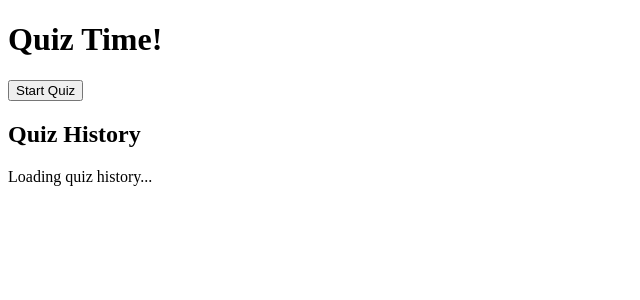
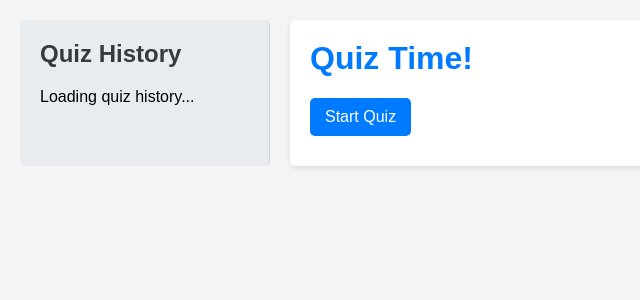
Before and after one commit to shubhamtodkar06/quiz, a Django app: template quiz/templates/quiz_page.html in a window 1280 px wide. Shown: the top 300 px of the page, without its empty margins (0-640 px from the left). Run offline with Django 4.2, Linux system fonts and the light colour scheme; the template is opened without the code that fills it, so the values that code supplies are empty.

Commit message:
final Commit

```diff
--- a/quiz/serializers.py
+++ b/quiz/serializers.py
@@ -5,10 +5,10 @@
 class QuizQuestionSerializer(serializers.ModelSerializer):
     class Meta:
         model = QuizQuestion
-        fields = ['id', 'question_text', 'options']  # Exclude correct_answer
+        fields = ['id', 'question_text', 'options']
 
 class SubmitQuizSerializer(serializers.Serializer):
-    answers = serializers.JSONField()  # Expected format: {question_id: user_answer}
+    answers = serializers.JSONField()
 
 class QuizAttemptSerializer(serializers.ModelSerializer):
     questions = QuizQuestionSerializer(many=True, read_only=True)
--- a/quiz/templates/quiz_page.html
+++ b/quiz/templates/quiz_page.html
@@ -2,8 +2,117 @@
 <html>
 <head>
     <title>Quiz</title>
+    <style>
+        body {
+            font-family: sans-serif;
+            margin: 20px;
+            background-color: #f4f4f4;
+            display: flex;
+        }
+
+        .main-container {
+            display: flex;
+            width: 100%;
+        }
+
+        .history-sidebar {
+            width: 250px;
+            background-color: #e9ecef;
+            padding: 20px;
+            border-right: 1px solid #ced4da;
+            margin-right: 20px;
+            box-sizing: border-box;
+            border-radius: 5px;
+        }
+
+        .history-sidebar h2 {
+            margin-top: 0;
+            color: #343a40;
+        }
+
+        .history-sidebar div {
+            margin-bottom: 15px;
+            padding-bottom: 15px;
+            border-bottom: 1px solid #ced4da;
+        }
+
+        .history-sidebar div:last-child {
+            border-bottom: none;
+            margin-bottom: 0;
+            padding-bottom: 0;
+        }
+
+        .quiz-content {
+            flex-grow: 1;
+            background-color: #fff;
+            padding: 20px;
+            border-radius: 5px;
+            box-shadow: 0 2px 5px rgba(0, 0, 0, 0.1);
+        }
+
+        .quiz-content h1 {
+            color: #007bff;
+            margin-top: 0;
+        }
+
+        .quiz-content button {
+            padding: 10px 15px;
+            margin-bottom: 10px;
+            border: none;
+            border-radius: 5px;
+            background-color: #007bff;
+            color: white;
+            cursor: pointer;
+            font-size: 16px;
+        }
+
+        .quiz-content button:hover {
+            background-color: #0056b3;
+        }
+
+        #quizContainer, #resultsContainer {
+            margin-top: 20px;
+        }
+
+        #resultsContainer h2 {
+            color: #28a745;
+        }
+
+        #questionContainer div {
+            margin-bottom: 20px;
+            padding: 15px;
+            border: 1px solid #ddd;
+            border-radius: 5px;
+            background-color: #f9f9f9;
+        }
+
+        #questionContainer h3 {
+            color: #333;
+            margin-top: 0;
+        }
+
+        #questionContainer input[type="radio"] {
+            margin-right: 5px;
+        }
+
+        #questionContainer label {
+            margin-right: 15px;
+        }
+
+        #scoreDisplay {
+            font-size: 1.2em;
+            font-weight: bold;
+            color: #28a745;
+        }
+    </style>
 </head>
 <body>
+    <div class="main-container">
+        <div class="history-sidebar">
+            <h2>Quiz History</h2>
+            <div id="historyContainer">Loading quiz history...</div>
+        </div>
+        <div class="quiz-content">
             <h1>Quiz Time!</h1>
             <button id="startQuizBtn">Start Quiz</button>
             <div id="quizContainer" style="display: none;">
@@ -14,8 +123,8 @@
                 <h2>Quiz Results</h2>
                 <p id="scoreDisplay"></p>
             </div>
-    <h2>Quiz History</h2>
-    <div id="historyContainer"></div>
+        </div>
+    </div>
 
     <script>
         const startQuizBtn = document.getElementById('startQuizBtn');
@@ -39,7 +148,7 @@
             questions = [];
             userAnswers = {};
 
-            const token = localStorage.getItem('access_token'); // Replace with your actual token retrieval method
+            const token = localStorage.getItem('access_token');
             if (!token) {
                 alert('Please log in to take the quiz.');
                 return;
@@ -141,7 +250,6 @@
             .catch(error => console.error('Error fetching quiz history:', error));
         }
 
-        // Call fetchQuizHistory on page load to show initial history
         fetchQuizHistory();
     </script>
 </body>
```
Lines whose indentation alone changed are shown as unchanged.
